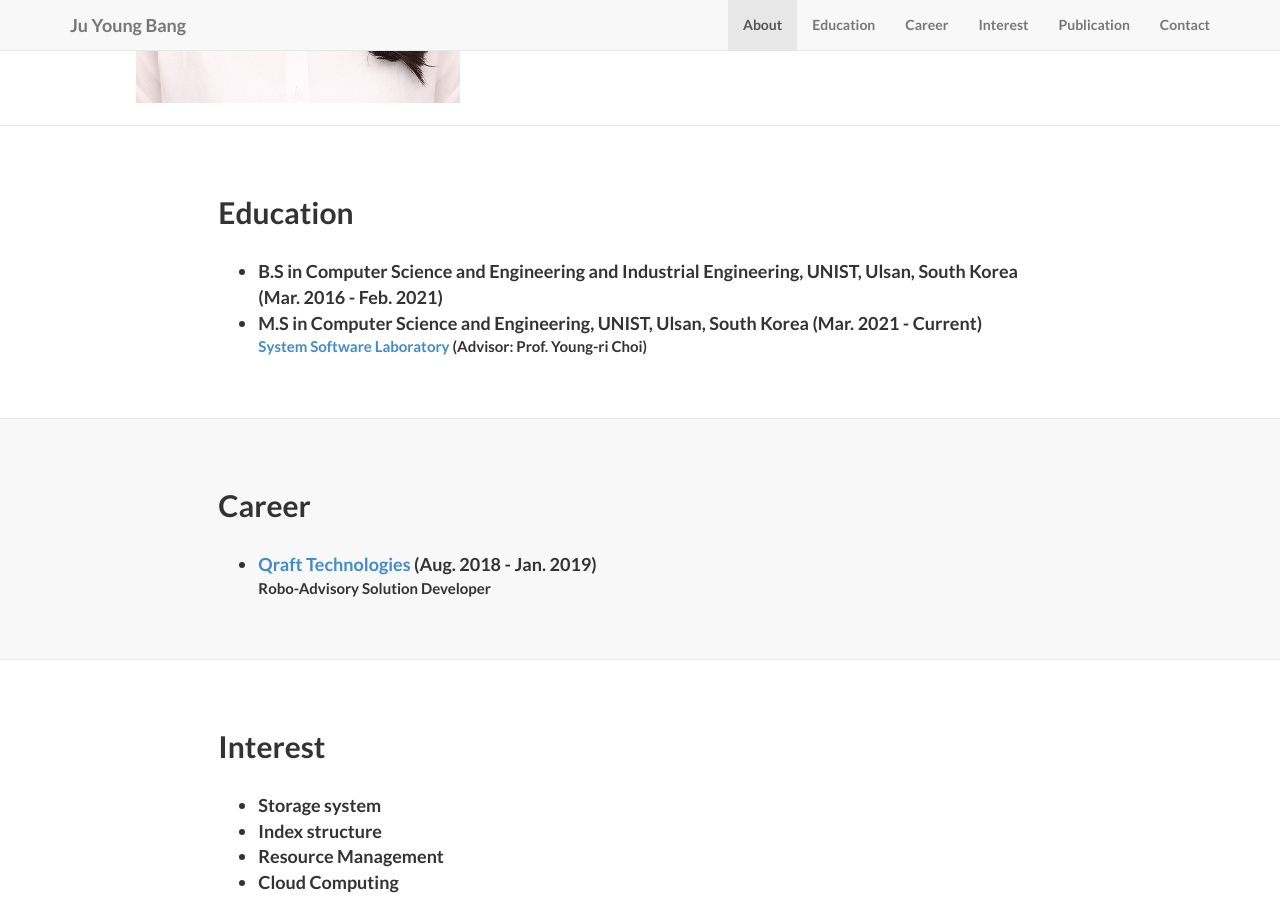
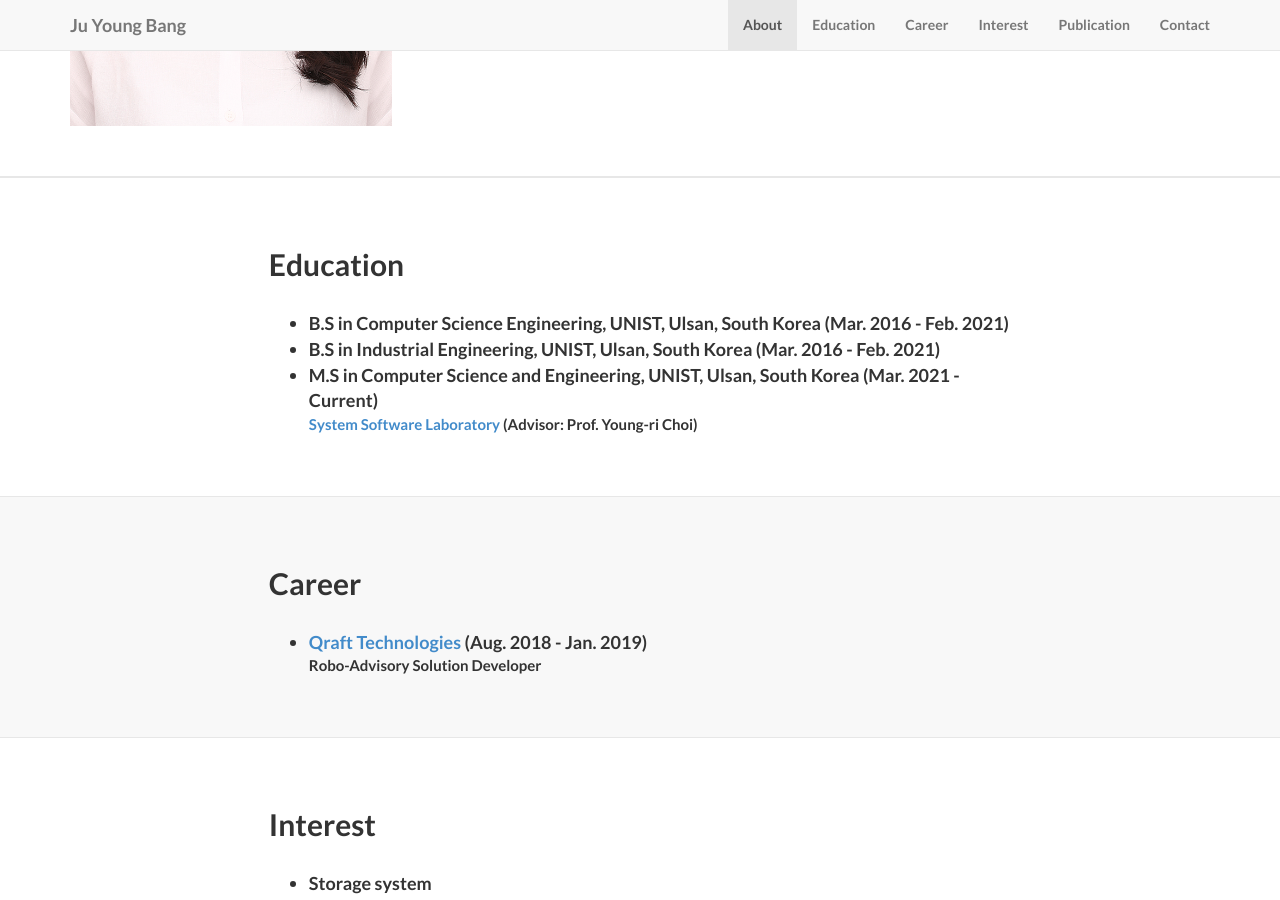
Before and after one commit to juyoungbang/juyoungbang.github.io, a Jekyll site: the page built from index.html, in a window 1280 px wide and 900 px high, scrolled down 1152 px. Built offline with Jekyll 4.4.1, drawn with Linux system fonts in a browser that asks for light colours.

Commit message:
Add responsiveness to image

```diff
--- a/_includes/about.html
+++ b/_includes/about.html
@@ -1,9 +1,11 @@
 <!-- About Section -->
-<section id="about" class="container content-section">
-    <div style="width:40%;height:500px;float:left;text-align:center;">
-        <img src="../img/juyoung.jpg" style="max-width:100%;max-height:100%;padding:5%;">
+<section id="about" class="content-section-b">
+    <div class="container">
+        <div class="row">
+            <div class="col-sm-5">
+                <img src="../img/juyoung.jpg" class="img-responsive" style="height:450px;">
             </div>
-    <div style="width:60%;height:500px;float:right;padding:5%;">
+            <div class="col-sm-6" style="padding-top:5%;">
                 <h2>Ju Young Bang</h2>
                 <br />
                 <div style="font-size:130%">
@@ -15,4 +17,6 @@
                     <p>Office: UNIST Engineering Building 106 Room 605</p>
                 </div>
             </div>
+        </div>
+    </div>
 </section>
--- a/_includes/career.html
+++ b/_includes/career.html
@@ -2,7 +2,7 @@
 <section id="career">
     <div class="content-section-a">
         <div class="row">
-            <div class="col-lg-8 col-lg-offset-2">
+            <div class="col-lg-8 col-lg-offset-2" style="padding:0%5%;">
                 <h2>Career</h2>
                 <br />
                 <ul style="font-size:18px;">
--- a/_includes/education.html
+++ b/_includes/education.html
@@ -2,11 +2,12 @@
 <section id="education">
     <div class="content-section-b">
         <div class="row">
-            <div class="col-lg-8 col-lg-offset-2">
+            <div class="col-lg-8 col-lg-offset-2" style="padding:0%5%;">
                 <h2>Education</h2>
                 <br />
                 <ul style="font-size:18px;">
-                    <li>B.S in Computer Science and Engineering and Industrial Engineering, UNIST, Ulsan, South Korea (Mar. 2016 - Feb. 2021)</li>
+                    <li>B.S in Computer Science Engineering, UNIST, Ulsan, South Korea (Mar. 2016 - Feb. 2021)</li>
+                    <li>B.S in Industrial Engineering, UNIST, Ulsan, South Korea (Mar. 2016 - Feb. 2021)</li>
                     <li>
                         M.S in Computer Science and Engineering, UNIST, Ulsan, South Korea (Mar. 2021 - Current)
                         <p style="font-size:15px"><a href="https://ychoi.unist.ac.kr/home" target="_blank">System Software Laboratory</a> (Advisor: Prof. Young-ri Choi)</p>
--- a/_includes/interest.html
+++ b/_includes/interest.html
@@ -2,7 +2,7 @@
 <section id="interest">
     <div class="content-section-b">
         <div class="row">
-            <div class="col-lg-8 col-lg-offset-2">
+            <div class="col-lg-8 col-lg-offset-2" style="padding:0%5%;">
                 <h2>Interest</h2>
                 <br />
                 <ul style="font-size:18px;">
--- a/_includes/publication.html
+++ b/_includes/publication.html
@@ -2,7 +2,7 @@
 <section id="publication">
     <div class="content-section-a">
         <div class="row">
-            <div class="col-lg-8 col-lg-offset-2">
+            <div class="col-lg-8 col-lg-offset-2" style="padding:0%5%;">
                 <h2>Publication</h2>
                 <br />
                 <ul style="font-size:18px;">
```
Also changed, not shown: 4 other files. Lines whose indentation alone changed are shown as unchanged.
